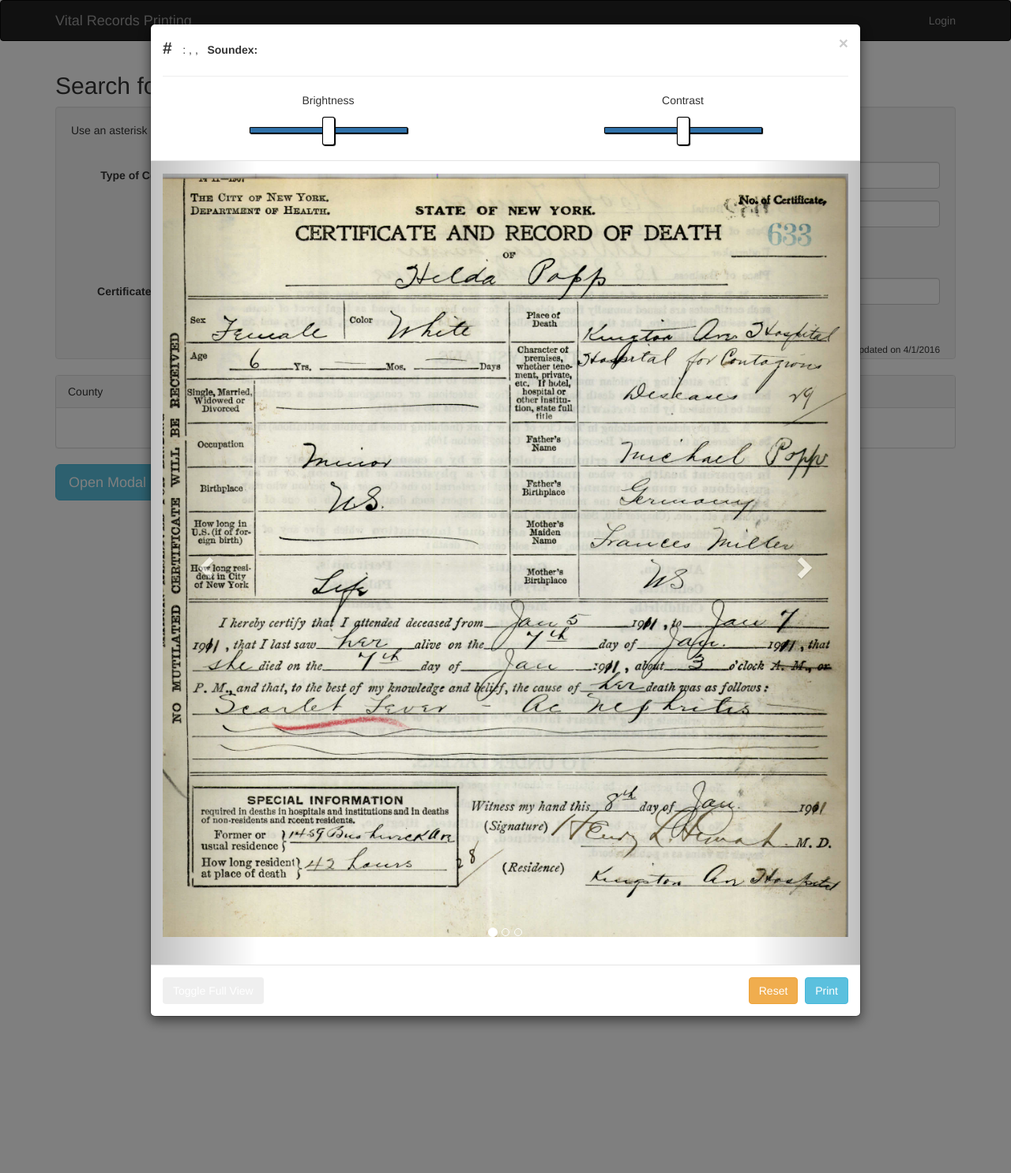
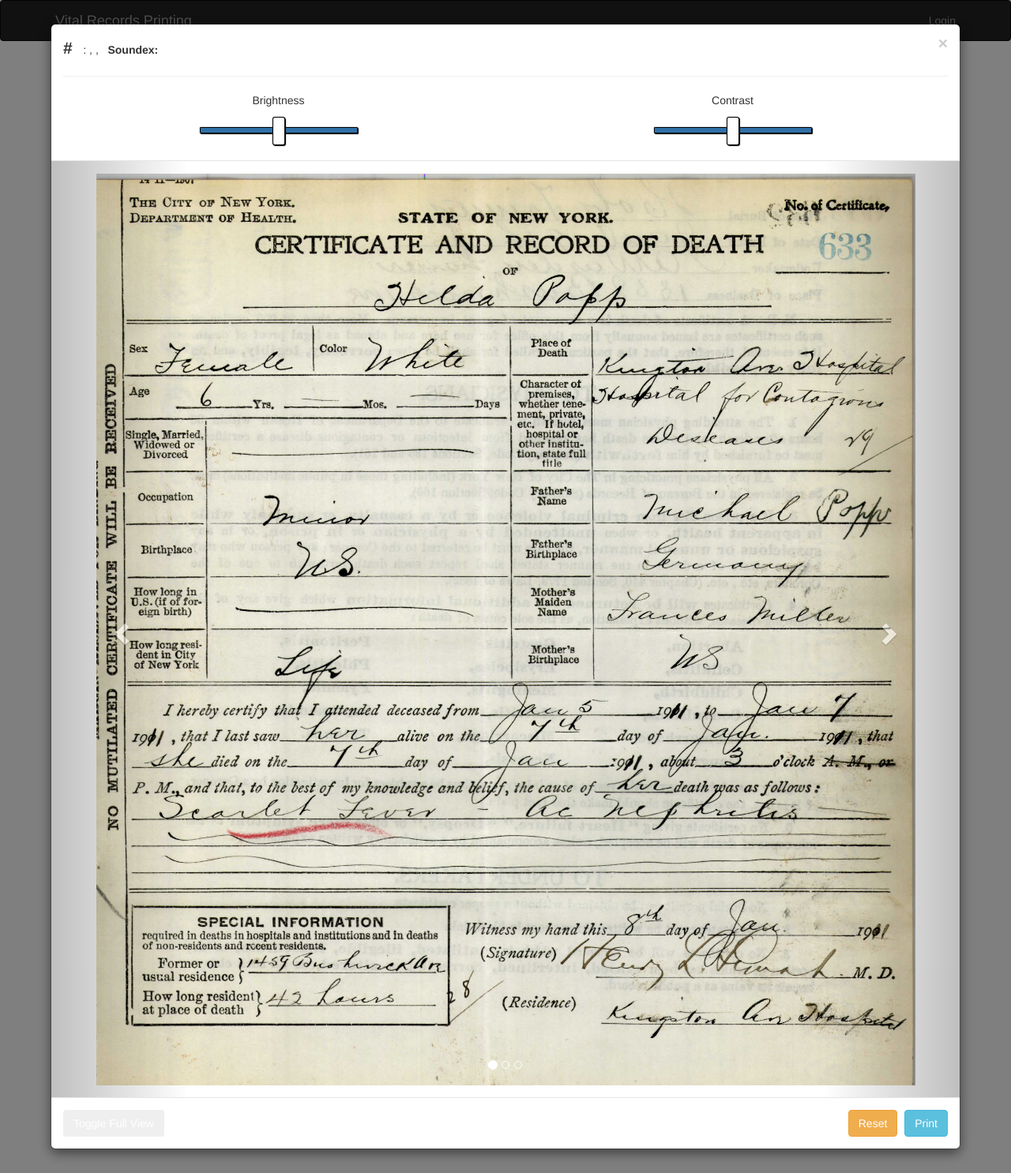
Before and after one commit to nycrecords/vital-records-printing, a Flask app: page / in a window 1280 px wide, after a click on "Open Modal". Shown: the whole page at 79% size. Run offline with Flask 2, Linux system fonts and the light colour scheme; data that the repository does not hold is empty; some libraries are stand-ins or nearby versions.

Commit message:
horizontally align image in carousel; remove unused css

```diff
--- a/app/static/css/edit.css
+++ b/app/static/css/edit.css
@@ -1,12 +1,5 @@
-#cert-image-row {
-    text-align: center;
-    padding-bottom: 20px;
-}
-
-#cert-image {
-    width: 100%;
-      overflow-y: auto;
-
+.cert-image {
+    margin: auto;
 }
 
 #brightness-slider {
@@ -17,18 +10,6 @@
 #contrast-slider {
     text-align: center;
     padding-bottom: 30px;
-}
-
-#interactive-mode-toggle {
-    text-align: center;
-}
-
-#interactive-mode {
-    margin-right: 5px;
-}
-
-#image-buttons {
-    text-align: center;
 }
 
 #brightness {
@@ -127,7 +108,6 @@ input[type=range]:focus::-ms-fill-upper {
   background: #367ebd;
 }
 
-
 /*modal css start*/
 .image-modal-body {
     max-height: calc(100vh - 300px);
@@ -139,7 +119,6 @@ input[type=range]:focus::-ms-fill-upper {
 }
 /*modal css end*/
 
-
 #toggle-image-view-btn {
   float: left;
   color: white;
--- a/app/static/js/edit.js
+++ b/app/static/js/edit.js
@@ -37,7 +37,7 @@ $(function () {
             this.render(function () {
                 var finalImage = this.toBase64();
                 var printWindow = window.open();
-                printWindow.document.write('<html><body><img src="');  // FIXME: printing issues
+                printWindow.document.write('<html><body><img src="');  // FIXME: printing issues, vertical align
                 printWindow.document.write(finalImage);
                 printWindow.document.write('" /></body></html>');
                 printWindow.document.close();
--- a/app/templates/certificate_modal.html
+++ b/app/templates/certificate_modal.html
@@ -1,5 +1,5 @@
 <div style="max-height: 100%;" class="modal fade" id="cert-modal" role="dialog">
-    <div class="modal-dialog modal-lg">
+    <div class="modal-dialog modal-lg" style="width: 90%;">
         <div class="modal-content">
             <!-- modal header -->
             <div class="modal-header image-modal-header">
@@ -39,38 +39,24 @@
                     <li data-target="#carouselExampleIndicators" data-slide-to="1"></li>
                     <li data-target="#carouselExampleIndicators" data-slide-to="2"></li>
                 </ol>
-                <div class="carousel-inner">
-                    <div class="item active">
-                        <div class="modal-body image-modal-body" id="modal-image">
-                            <div class="row" id="cert-image-row">
-                                <div class="col-xs-12">
-                                    <img class="img-responsive cert-image current" src="{{ url_for("static", filename="img/test150-0.png") }}">
-                                </div>
-                            </div>
+                <div class="modal-body image-modal-body">
+                    <div class="carousel-inner">
+                        <div class="item active">
+                            <img class="img-responsive cert-image current"
+                                 src="{{ url_for("static", filename="img/test150-0.png") }}">
                         </div>
-                    </div>
 
-                    <div class="item">
-                        <div class="modal-body image-modal-body" id="modal-image">
-                            <div class="row" id="cert-image-row">
-                                <div class="col-xs-12">
-                                    <img class="img-responsive cert-image" src="{{ url_for("static", filename="img/test150-0.png") }}">
-                                </div>
-                            </div>
+                        <div class="item">
+                            <img class="img-responsive cert-image"
+                                 src="{{ url_for("static", filename="img/test150-0.png") }}">
                         </div>
-                    </div>
 
-                    <div class="item">
-                        <div class="modal-body image-modal-body" id="modal-image">
-                            <div class="row" id="cert-image-row">
-                                <div class="col-xs-12">
-                                    <img class="img-responsive cert-image" src="{{ url_for("static", filename="img/test150-0.png") }}">
-                                </div>
-                            </div>
+                        <div class="item">
+                            <img class="img-responsive cert-image"
+                                 src="{{ url_for("static", filename="img/test150-0.png") }}">
                         </div>
                     </div>
                 </div>
-
 
                 <!-- Controls -->
                 <a class="left carousel-control" href="#carousel-example-generic" role="button" data-slide="prev">
```
